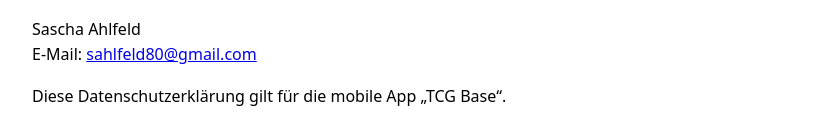
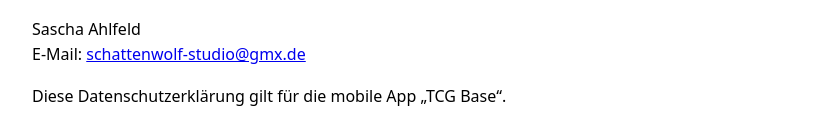
Before and after one commit to sahlfeld80-glitch/tcg-base-privacy, a plain HTML site: page index.html in a window 1280 px wide. Shown: the part 175-308 px from the top of the page, without its empty margins (208-1040 px from the left). Drawn offline with Linux system fonts and the light colour scheme.

Commit message:
Update index.html

```diff
--- a/index.html
+++ b/index.html
@@ -24,7 +24,7 @@
   <h2>1. Verantwortlicher</h2>
   <p>
     Sascha Ahlfeld<br>
-    E-Mail: <a href="mailto:sahlfeld80@gmail.com">sahlfeld80@gmail.com</a>
+    E-Mail: <a href="mailto:schattenwolf-studio@gmx.de">schattenwolf-studio@gmx.de</a>
   </p>
   <p>Diese Datenschutzerklärung gilt für die mobile App „TCG Base“.</p>
 
@@ -176,7 +176,7 @@
   </ul>
   <p>
     Zur Ausübung deiner Rechte kannst du dich jederzeit an uns wenden:
-    <a href="mailto:sahlfeld80@gmail.com">sahlfeld80@gmail.com</a>
+   <a href="mailto:schattenwolf-studio@gmx.de">schattenwolf-studio@gmx.de</a>
   </p>
 
   <h2>8. Scryfall und Kartendaten</h2>
@@ -199,7 +199,7 @@
   <h2>10. Kontakt</h2>
   <p>
     Wenn du Fragen zum Datenschutz in TCG Base hast, wende dich gerne an:<br>
-    <a href="mailto:sahlfeld80@gmail.com">sahlfeld80@gmail.com</a>
+    <a href="mailto:schattenwolf-studio@gmx.de">schattenwolf-studio@gmx.de</a>
   </p>
 </body>
 </html>
```
